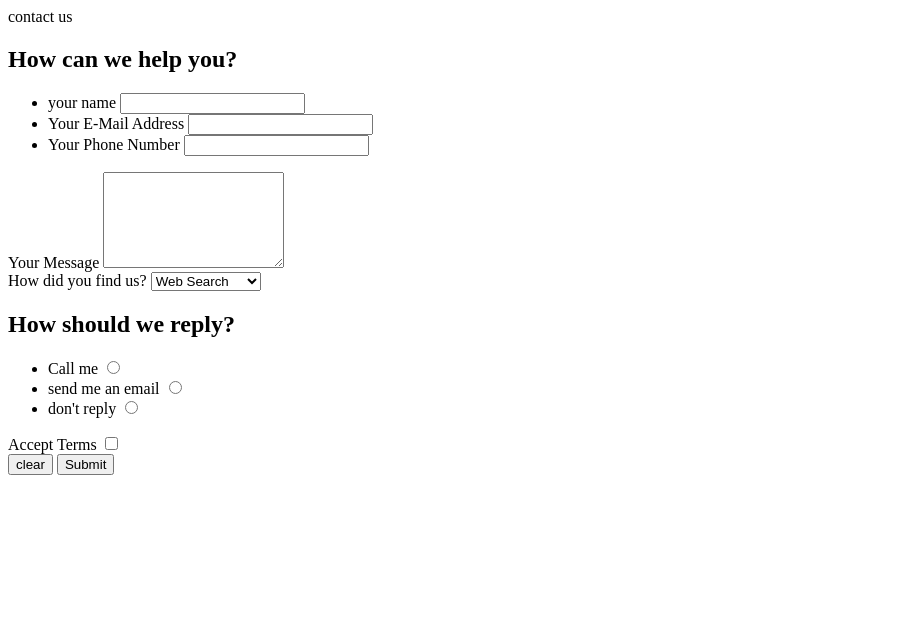
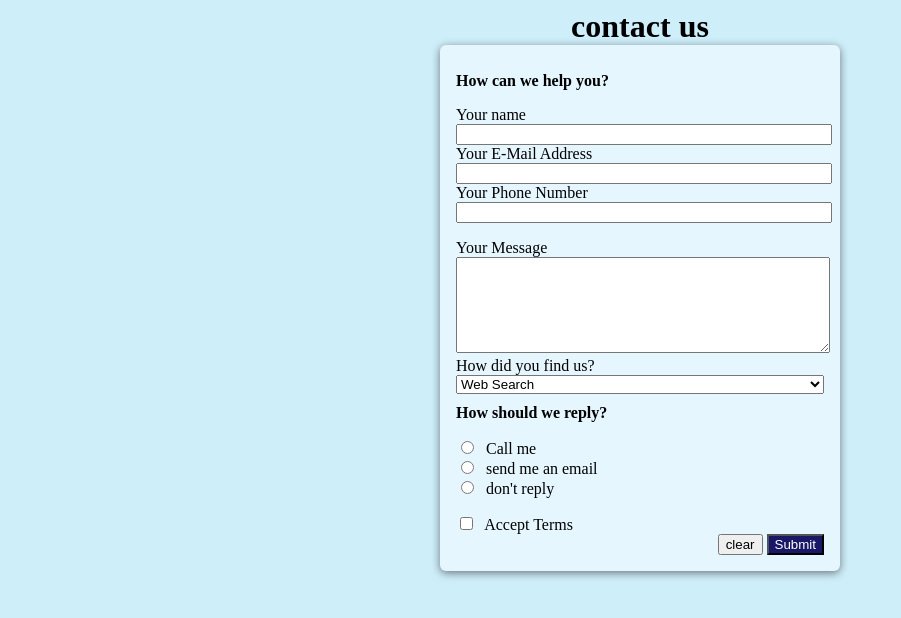
Before and after one commit to julie-237/Practice-Form, a plain HTML site: page Index.html in a window 1280 px wide. Shown: the whole page, without its empty margins (0-901 px from the left). Drawn offline with Linux system fonts and the light colour scheme; a web font is replaced by a local one.

Commit message:
added some styles to the form

```diff
--- a/Index.html
+++ b/Index.html
@@ -10,24 +10,25 @@
     <title>Practice-Form</title>
 </head>
 <body>
+    <header>contact us</header>
     <form action="" method="get">
-    <header>contact us</header>
+
 
     <main>
+        <h1>How can we help you?</h1>
         <section>
-            <h1>How can we help you?</h1>
          <ul>
             <li>
-                <label for="user-name">your name</label>
-            <input type="text" id="user-name" name="username">
+                <label for="user-name">Your name</label>
+            <input type="text" id="user-name" name="username" required>
             </li>
             <li>
               <label for="user-email">Your E-Mail Address </label>
-            <input type="text" id="user-email" name="useremail">
+            <input type="email" id="user-email" name="useremail">
             </li>
             <li>
              <label for="user-phonenumber">Your Phone Number</label>
-            <input type="text" id="user-phonenumber" name="userphonenumber">
+            <input type="tel" id="user-phonenumber" name="userphonenumber">
             </li>
         </ul>
         </section>
@@ -46,34 +47,38 @@
             </select>
         </section>
 
-        <section>
-            <h2>How should we reply?</h2>
+        <h1>How should we reply?</h1>
+        <section class="tick-mode">
             <ul>
             <li>
+             <input type="radio" id="call-me" name="reply" value="Phone" required>
              <label for="call-me">Call me</label>
-            <input type="radio" id="call-me" name="reply" value="Phone" required>
+
             </li>
             <li>
+              <input type="radio" id="send-me-an-email" name="reply" value="Mail" required>
               <label for="send-me-an-email">send me an email</label>
-            <input type="radio" id="send-me-an-email" name="reply" value="Mail" required>
+
             </li>
             <li>
+               <input type="radio" id="don't-reply" name="reply" value="Nothing" required>
                <label for="don't-reply">don't reply</label>
-            <input type="radio" id="don't-reply" name="reply" value="Nothing" required>
+
             </li>
            </ul>
 
         </section>
 
-        <section>
+        <section class="tick-mode">
+            <input type="checkbox" id="agree" name="Terms">
             <label for="agree">Accept Terms</label>
-            <input type="checkbox" id="agree" name="Terms">
+
         </section>
     </main>
     <footer>
         <section>
-            <button type="reset">clear</button>
-            <button type="submit">Submit</button>
+            <button type="reset" class="cls">clear</button>
+            <button type="submit" class="mit">Submit</button>
         </section>
     </footer>
 </form>
--- a/styles.css
+++ b/styles.css
@@ -0,0 +1,62 @@
+body {
+background-color: rgb(206, 238, 250);
+font-family: Bodoni Moda SC;
+}
+
+header {
+    text-align: center;
+    font-size: 2rem;
+    font-weight: bold;
+}
+h1 {
+    font-size: 1rem;
+}
+ul {
+    list-style: none;
+    padding: 0;
+}
+label {
+    margin: 5px 0;
+}
+
+form {
+    width: 25rem;
+    margin: auto;
+    background-color:rgb(229, 246, 254) ;
+    padding: 1rem;
+    border-radius: 6px;
+    box-sizing:border-box ;
+    box-shadow: 0px 2px 8px rgba(0, 0, 0, 0.5);
+}
+input, textarea, select {
+    width: 100%;
+}
+
+input:focus, textarea:focus, select:focus {
+    background-color: cornflowerblue;
+    color: darkslateblue;
+}
+.tick-mode {
+
+   display: flexbox;
+    align-items: center;
+}
+.tick-mode input {
+
+    width: auto;
+    margin-right: 0.5rem;
+}
+footer {
+text-align: right;
+}
+.mit {
+background-color: rgb(24, 24, 103);
+color: white;
+}
+.mit :hover {
+    background-color: rgb(18, 18, 19);
+}
+
+.cls :hover {
+    background-color: rgb(102, 101, 101);{}
+}
```
